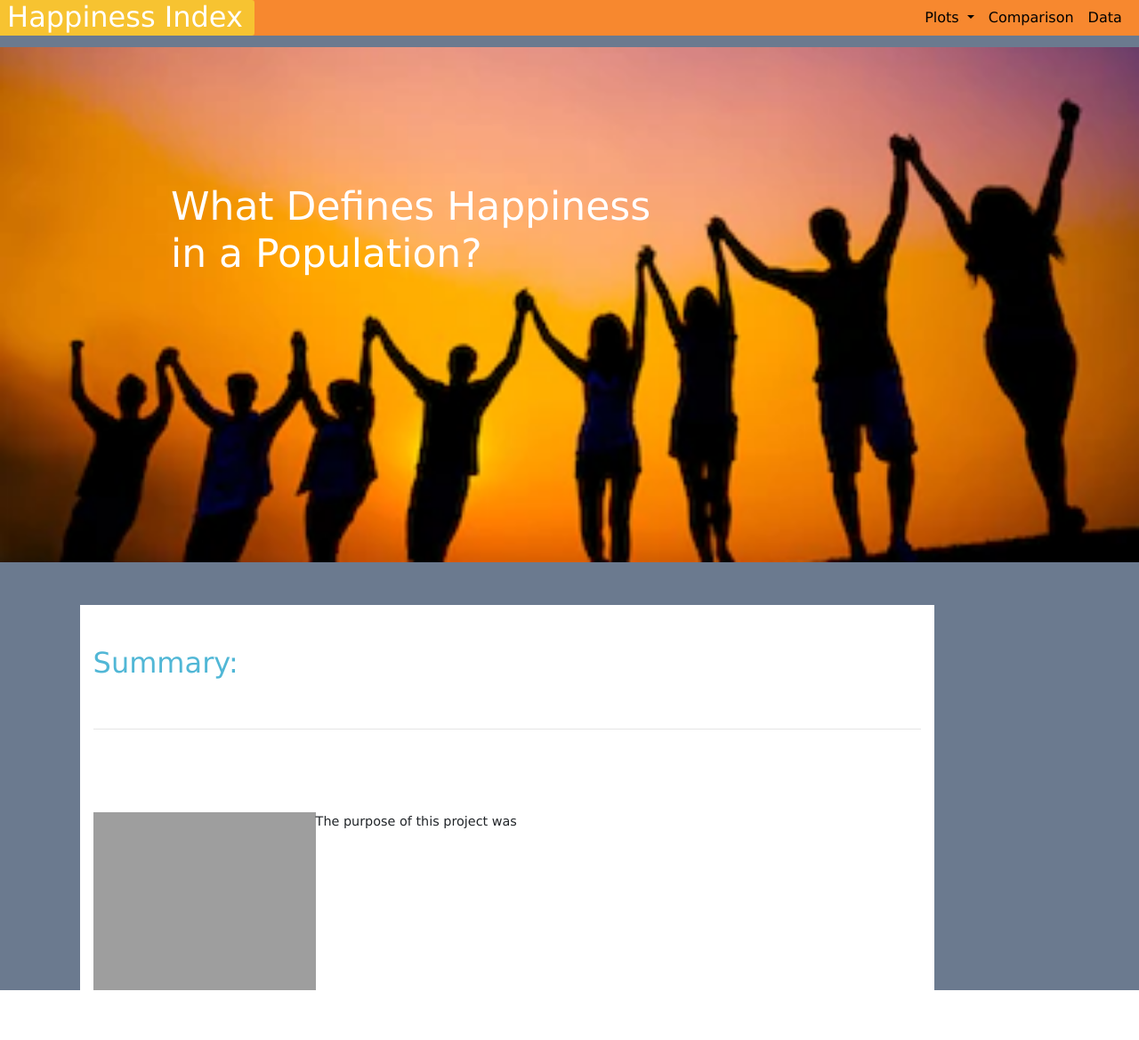
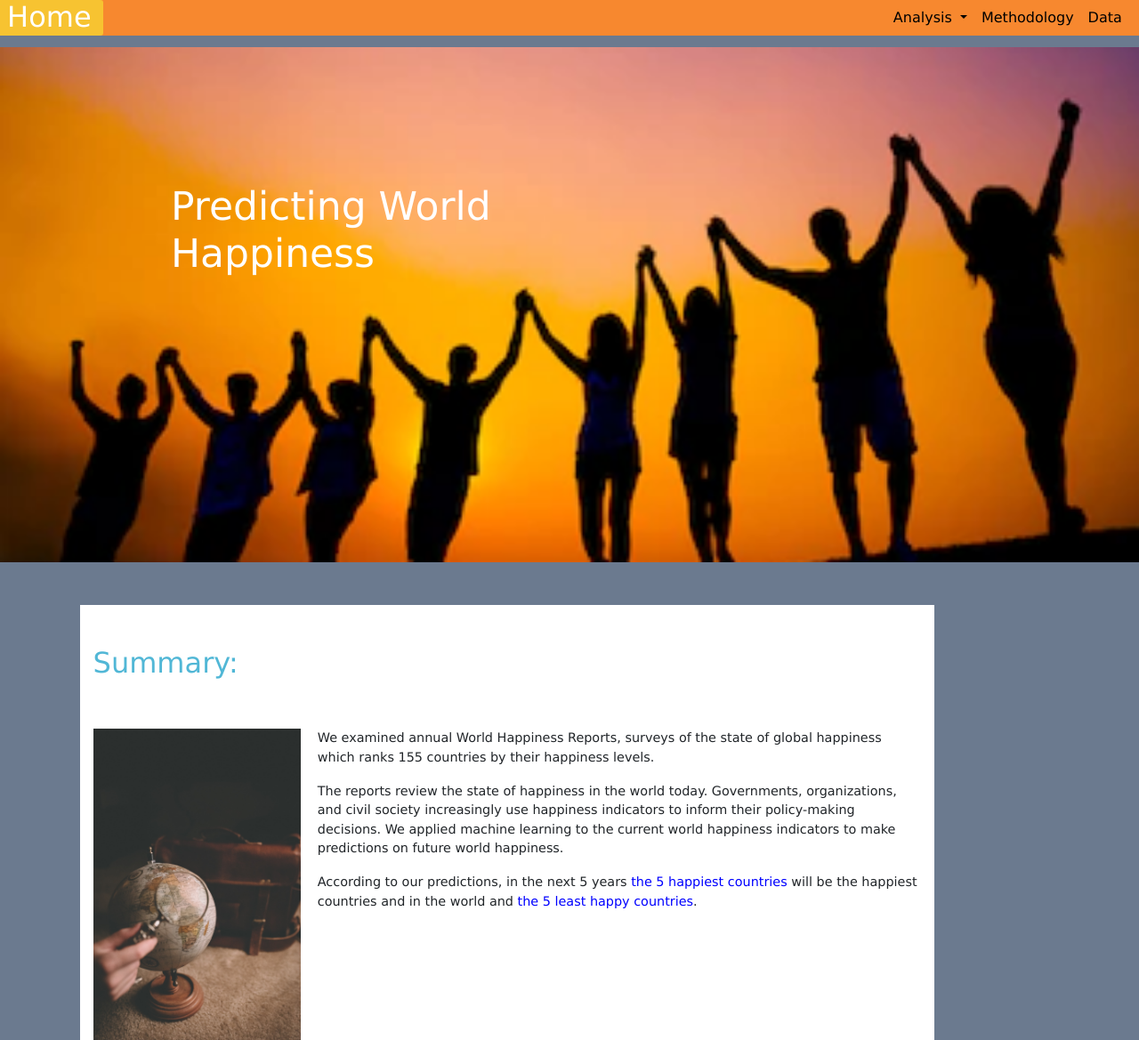
Before and after one commit to 34krash/Final_Project, a PHP site: page / in a window 1280 px wide. Shown: the whole page at 89% size. Before the commit the page ends 1113 px from the top, so only its background shows below. Run offline with PHP 8.4, Linux system fonts and the light colour scheme; some libraries are stand-ins or nearby versions; grey boxes are pictures that could not be loaded.

Commit message:
working on webpage

```diff
--- a/index.html
+++ b/index.html
@@ -15,7 +15,7 @@
 
 <!--Header-->
 <header class = "row">
-    <h1><a href = "index.html">Happiness Index</a></h1>
+    <h1><a href = "index.html">Home</a></h1>
     <nav class="navbar navbar-expand-md navbar-light" id = "right">
         <button class="navbar-toggler" type="button" data-toggle="collapse" data-target="#navbarSupportedContent" aria-controls="navbarSupportedContent" aria-expanded="false" aria-label="Toggle navigation">
             <span class="navbar-toggler-icon"></span>
@@ -25,17 +25,18 @@
             <ul class="navbar-nav mr-auto">
             <li class="nav-item dropdown">
                 <a class="nav-link dropdown-toggle" href="#" id="navbarDropdown" role="button" data-toggle="dropdown" aria-haspopup="true" aria-expanded="false">
-                    Plots
+                    Analysis
                 </a>
                 <div class="dropdown-menu" aria-labelledby="navbarDropdown">
-                    <a class="dropdown-item" href="max_temp.html">Max Temperature</a>
-                    <a class="dropdown-item" href="lat_vs_humid.html">Humidity</a>
-                    <a class="dropdown-item" href="lat_vs_cloud.html">Cloudiness</a>
-                    <a class="dropdown-item" href="lat_vs_wind.html">Wind Speed</a>
+                    <a class="dropdown-item" href="happiest-countries.html">5 Happiest Countries</a>
+                    <a class="dropdown-item" href="saddest-countries.html">5 Least Happy Countries</a>
+                    <a class="dropdown-item" href="lat_vs_cloud.html">Comparative Analysis</a>
+                    <a class="dropdown-item" href="lat_vs_wind.html">Trends</a>
+                    <a class="dropdown-item" href="lat_vs_wind.html">Heat Map</a>
                 </div>
             </li>
             <li class="nav-item">
-                <a class="nav-link" href="comparisons.html">Comparison</a>
+                <a class="nav-link" href="comparisons.html">Methodology</a>
             </li>
             <li class="nav-item">
                 <a class="nav-link" href="data.html">Data</a>
@@ -49,17 +50,24 @@
 <!--Main information-->
 <div id = "jumbotron_container">
     <!-- <img src="Images/jumbotron.png" alt = "sunset" width=100%> -->
-    <h5>What Defines Happiness</br>
-    in a Population?</h5>
+    <h5>Predicting World</br>
+    Happiness</h5>
 </div>
 
 <div class = "container-fluid">
     <div class = "row">
         <div class = "col-md-9 col-sm-12" id = "info">
             <h2>Summary:</h2>
-            <hr>
-            <img src = "Resources/assets/images/Fig1.png" height = "200" width = "250">
-            <p>The purpose of this project was
+            <img src = "Images/magnify.jpg" height = "350" >
+            <p>We examined annual World Happiness Reports, surveys of the state of global happiness which ranks 155 countries
+                by their happiness levels.
+            </p>
+            <p>The reports review the state of happiness in the world today. Governments, organizations,
+                and civil society increasingly use happiness indicators to inform their policy-making decisions. We applied machine
+                learning to the current world happiness indicators to make predictions on future world happiness.
+            </p>
+            <p>According to our predictions, in the next 5 years <a id = link href = "happiest-countries.html" >the 5 happiest countries</a> will be the happiest countries and in the
+                world and <a id = link href = "saddest-countries.html" >the 5 least happy countries</a>.
             </p>
         </div>
 
--- a/style.css
+++ b/style.css
@@ -12,6 +12,14 @@ header {
 
 #right {
     margin-left: auto!important;
+    margin-right: 2%;
+}
+
+#link {
+    color: blue;
+}
+
+img {
     margin-right: 2%;
 }
 
```
Also changed, not shown: Images/globe.jpg (added), Images/magnify.jpg (added), 1 other file.
